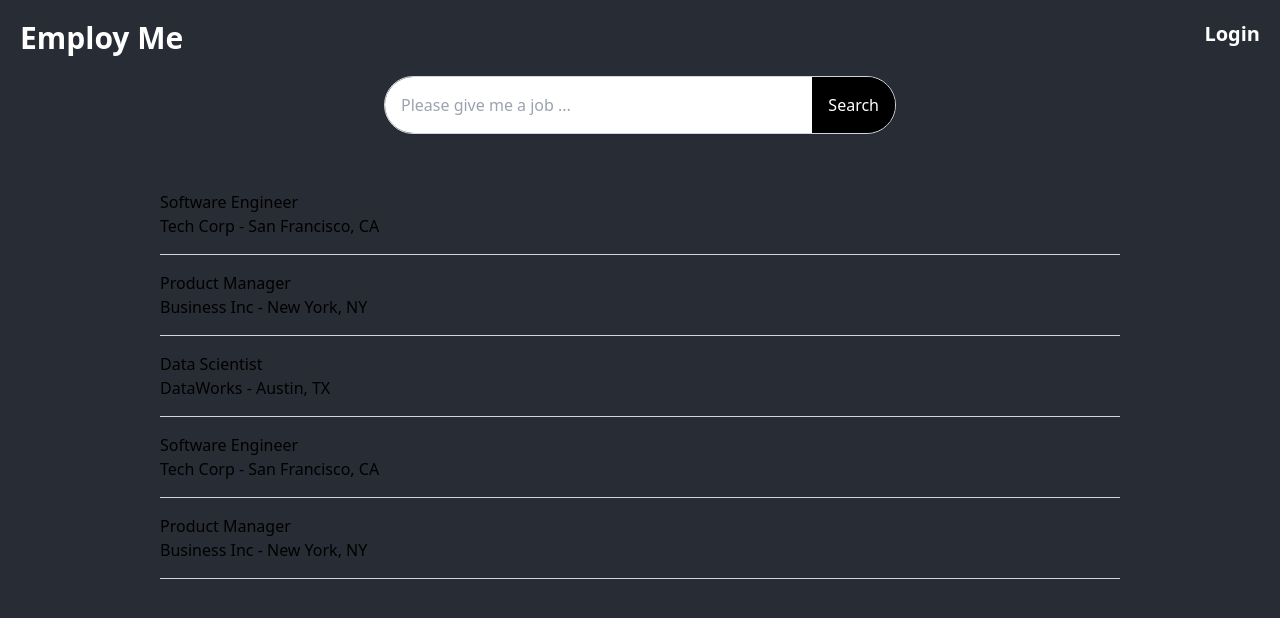
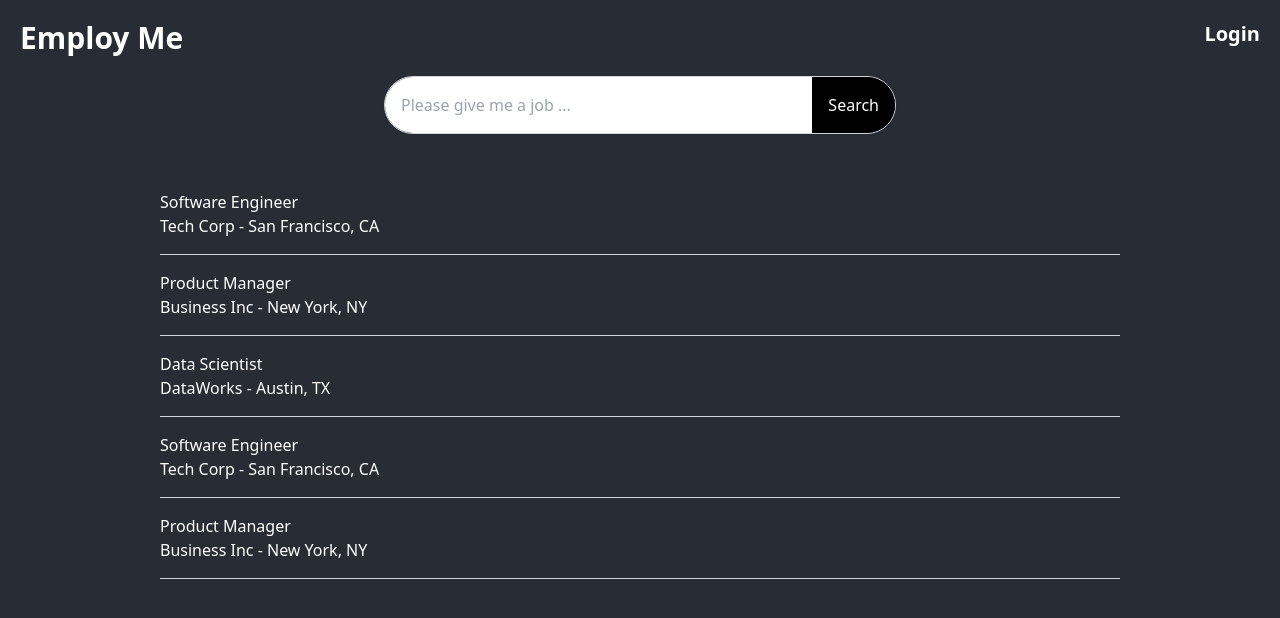
Before and after one commit to Erickkbentz/EmployMe, a React (Create React App) app in the folder frontend/: page /jobs in a window 1280 px wide. Shown: the top 618 px of the page. Built offline with nearby package versions, Linux system fonts and the light colour scheme.

Commit message:
Update notes and change font color

```diff
--- a/frontend/src/pages/JobList/JobList.js
+++ b/frontend/src/pages/JobList/JobList.js
@@ -25,8 +25,8 @@
           <ul>
               {jobs.map(job => (
                 <li key={job.id} className="border-b border-gray-300 py-4">
-                  <h2>{job.title}</h2>
-                  <p>{job.company} - {job.location}</p>
+                  <h2 className='text-white'>{job.title}</h2>
+                  <p className='text-white'>{job.company} - {job.location}</p>
                 </li>
               ))}
             </ul>
```
Also changed, not shown: 1 other file (tests, documents, lock files or other folders).
